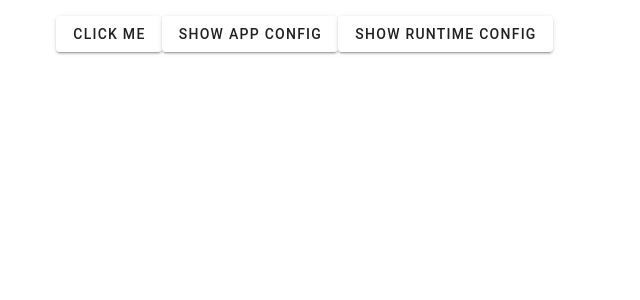
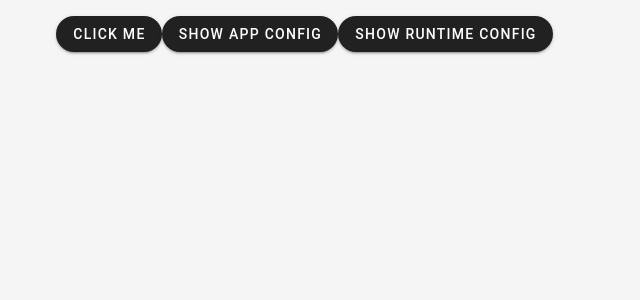
Before and after one commit to dvonix/dvnx, a Nuxt app: page / in a window 1280 px wide. Shown: the top 300 px of the page, without its empty margins (0-640 px from the left). Built offline with nearby package versions, Linux system fonts and the light colour scheme.

Commit message:
set up base styling

```diff
--- /dev/null
+++ b/assets/scss/main.scss
@@ -0,0 +1,3 @@
+body {
+  font-family: Roboto, sans-serif;
+}
--- a/package.json
+++ b/package.json
@@ -10,14 +10,14 @@
     "postinstall": "nuxt prepare"
   },
   "devDependencies": {
+    "@mdi/font": "^7.3.67",
     "@nuxt/devtools": "latest",
     "nuxt": "^3.8.2",
+    "sass": "^1.69.5",
+    "sass-loader": "^13.3.2",
     "vite-plugin-vuetify": "^1.0.2",
     "vue": "^3.3.8",
     "vue-router": "^4.2.5",
     "vuetify": "^3.4.3"
-  },
-  "dependencies": {
-    "@mdi/font": "^7.3.67"
   }
 }
--- a/plugins/vuetify.ts
+++ b/plugins/vuetify.ts
@@ -1,10 +1,47 @@
 import '@mdi/font/css/materialdesignicons.css'
+import '@/assets/scss/main.scss'
 import 'vuetify/styles'
 import { createVuetify } from 'vuetify'
+import colors from 'vuetify/util/colors'
+import { md3 } from 'vuetify/blueprints'
+
 
 export default defineNuxtPlugin((app) => {
     const vuetify = createVuetify({
-        // ... your configuration
+        theme: {
+            themes: {
+                light: {
+                    dark: false,
+                    colors: {
+                        primary: colors.grey.darken4,
+                        background: colors.grey.lighten4,
+                        surface: colors.grey.lighten5
+                    }
+                },
+                dark: {
+                    dark: true,
+                    colors: {
+                        primary: colors.yellow.darken1,
+                        background: colors.grey.darken4,
+                        surface: colors.grey.darken4
+                    }
+                }
+            },
+        },
+        icons: {
+            defaultSet: 'mdi',
+        },
+        blueprint: md3,
+        display: {
+            mobileBreakpoint: 'sm',
+            thresholds: {
+                xs: 0,
+                sm: 340,
+                md: 540,
+                lg: 800,
+                xl: 1280,
+            },
+        },
     })
     app.vueApp.use(vuetify)
 })
```
Also changed, not shown: 1 other file (tests, documents, lock files or other folders).
